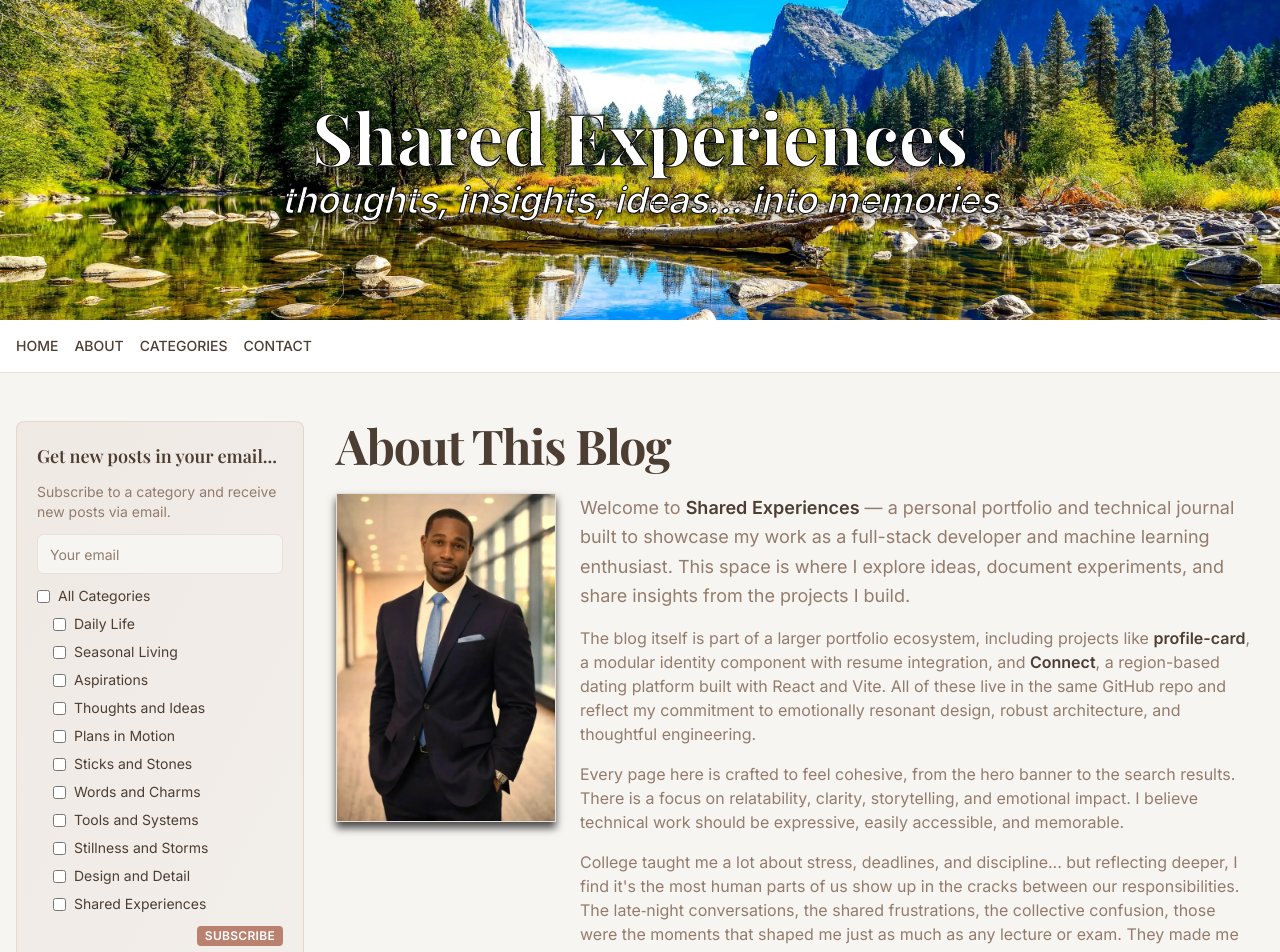
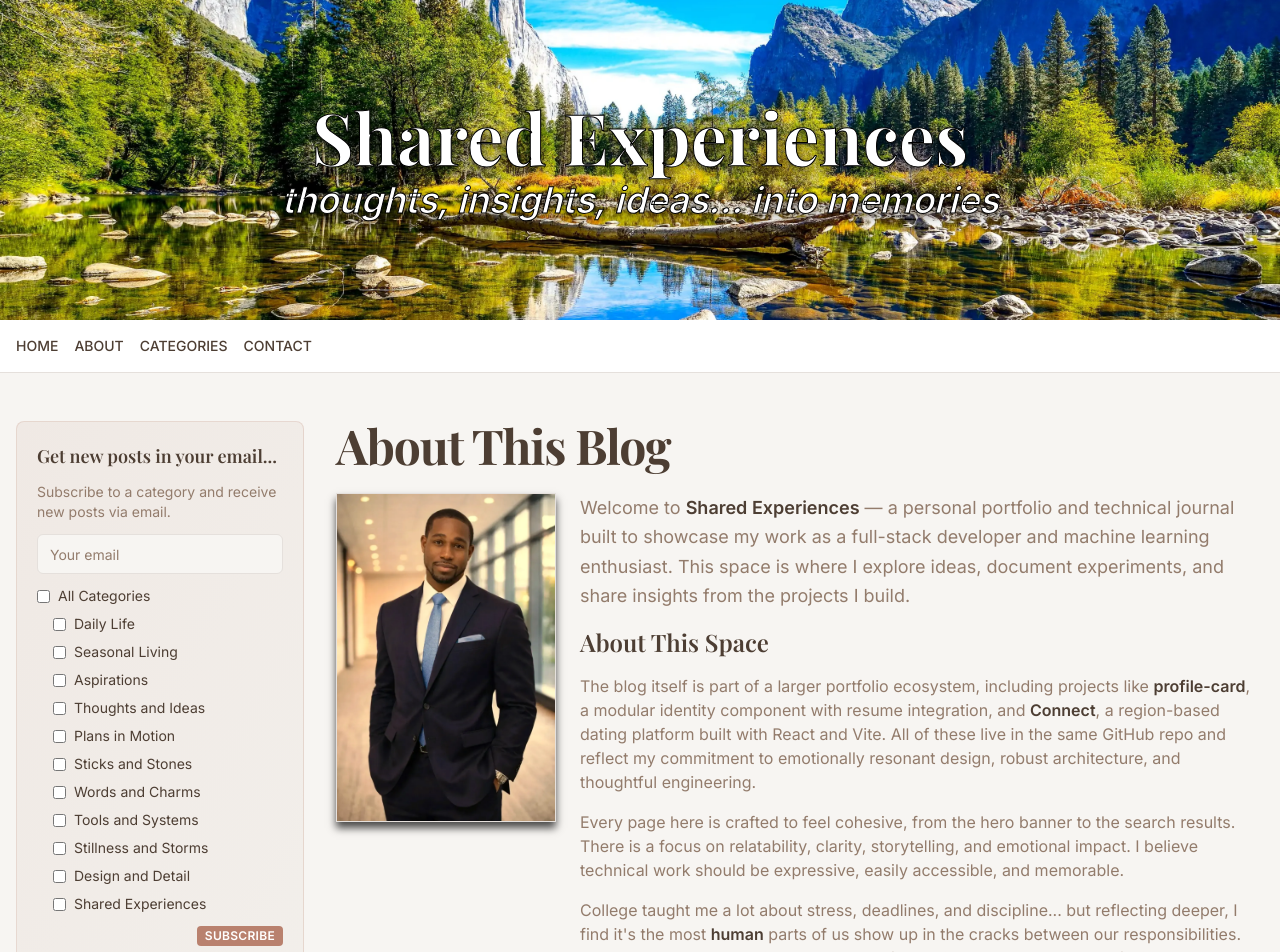
Before and after one commit to richardsterlingjackson/richardsterling-portfolio, a React (Vite) app in the folder shared-experiences/: page /about in a window 1280 px wide. Shown: the top 952 px of the page. Built offline with nearby package versions, Linux system fonts and the light colour scheme; no server answers.

Commit message:
content addition

```diff
--- a/shared-experiences/src/pages/About.tsx
+++ b/shared-experiences/src/pages/About.tsx
@@ -37,6 +37,9 @@ export default function About() {
                   <p className="text-lg text-elegant-text-light leading-relaxed max-w-3xl">
                     Welcome to <span className="font-semibold text-elegant-text">Shared Experiences</span> — a personal portfolio and technical journal built to showcase my work as a full-stack developer and machine learning enthusiast. This space is where I explore ideas, document experiments, and share insights from the projects I build.
                   </p>
+                  <h2 className="text-xl sm:text-2xl font-playfair font-semibold text-elegant-text">
+                    About This Space
+                  </h2>
                   <p className="text-md text-muted-foreground max-w-2xl">
                     The blog itself is part of a larger portfolio ecosystem, including projects like <span className="font-semibold text-elegant-text">profile-card</span>, a modular identity component with resume integration, and <span className="font-semibold text-elegant-text">Connect</span>, a region-based dating platform built with React and Vite. All of these live in the same GitHub repo and reflect my commitment to emotionally resonant design, robust architecture, and thoughtful engineering.
                   </p>
@@ -44,7 +47,7 @@ export default function About() {
                     Every page here is crafted to feel cohesive, from the hero banner to the search results. There is a focus on relatability, clarity, storytelling, and emotional impact. I believe technical work should be expressive, easily accessible, and memorable.
                   </p>
                   <p className="text-md text-muted-foreground max-w-2xl">
-                    College taught me a lot about stress, deadlines, and discipline... but reflecting deeper, I find it's the most human parts of us show up in the cracks between our responsibilities. The late‑night conversations, the shared frustrations, the collective confusion, those were the moments that shaped me just as much as any lecture or exam. They made me realize how deeply we rely on each other, even when we pretend we’re doing everything on our own.
+                    College taught me a lot about stress, deadlines, and discipline... but reflecting deeper, I find it's the most <span className="font-semibold text-elegant-text">human</span> parts of us show up in the cracks between our responsibilities. The late‑night conversations, the shared frustrations, the collective confusion, those were the moments that shaped me just as much as any lecture or exam. They made me realize how deeply we rely on each other, even when we pretend we’re doing everything on our own.
                   </p>
                   <p className="text-md text-muted-foreground max-w-2xl">
                     That’s partly of why I created Shared Experiences. I’ve always believed that storytelling is a bridge that connects people who may never cross paths but somehow understand each other anyway. Whether I’m writing about college chaos, emotional growth, or the small everyday glitches we all stumble through, my goal is the same... to make someone out there feel a little less alone in whatever season they’re navigating.
```
